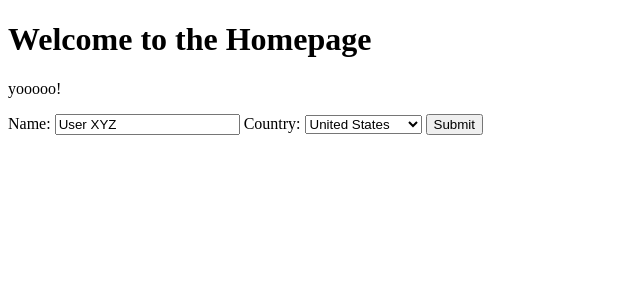
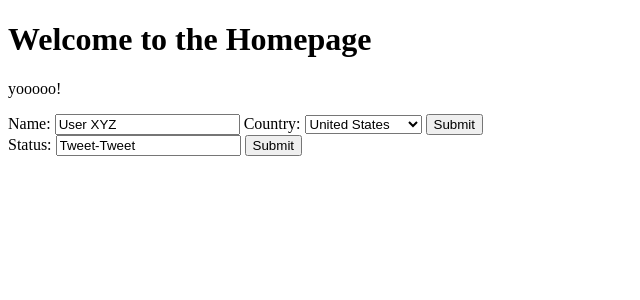
Before and after one commit to blakelobato/TwifOff_BL, a Flask app: page / in a window 1280 px wide. Shown: the top 300 px of the page, without its empty margins (0-640 px from the left). Run offline with Flask 2, Linux system fonts and the light colour scheme.

Commit message:
3_1_1 assignment added tweet form, able to see tweets in tweet table on table plus

```diff
--- a/app.py
+++ b/app.py
@@ -25,6 +25,40 @@ class Tweet(db.Model):
     user_id = db.Column(db.Integer, db.ForeignKey("user.id"))
 
 
+
+@app.route("/tweets")
+@app.route("/tweets.json")
+def tweets():
+
+    tweets = Tweet.query.all() #returns a list of class 'alchemy.User
+    #print(len(users))
+    print(type(tweets))
+    print(type(tweets[0]))
+
+    tweets_response = []
+    for t in tweets:
+        tweets_dict = t.__dict__
+        del tweets_dict["_sa_instance_state"]
+        tweets_response.append(tweets_dict)
+    return jsonify(tweets_response)
+
+
+@app.route("/tweets/create", methods=["POST"])
+def create_tweets():
+   print("CREATING A NEW TWEET..")
+   print("FORM DATA:", dict(request.form))
+
+   if "status" in request.form:
+       tweet = request.form["status"]
+       print(tweet)
+       db.session.add(Tweet(status=tweet))
+       db.session.commit()
+       return jsonify({"message": "CREATED OK", "tweet": tweet})
+   else:
+        return jsonify({"message": "OOPS PLEASE SPECIFY A tweet!"})
+
+
+##################################################################################
 @app.route("/")
 def index():
     #return "Hello World!"
--- a/templates/homepage.html
+++ b/templates/homepage.html
@@ -26,5 +26,14 @@
         <button>Submit</button>
     </form>
 
+
+    <form action="/tweets/create" method="POST">
+        <label>Status:</label>
+        <input type="text" name="status" placeholder="Tweet-Tweet" value="Tweet-Tweet">
+
+        <button>Submit</button>
+    </form>
+
+
 </body>
 </html>
```
Also changed, not shown: web_app_331.db.
